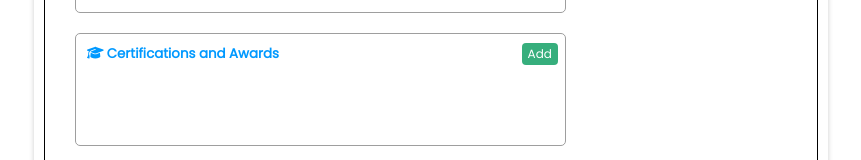
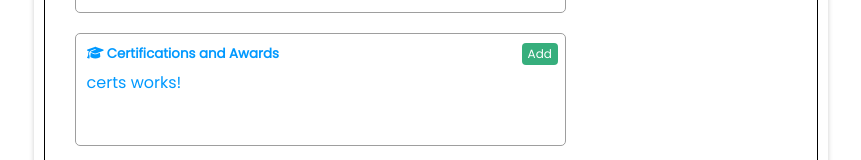
Before and after one commit to hmalindu1/resume-builder, an Angular app: page / in a window 1280 px wide. Shown: the part 529-689 px from the top of the page, without its empty margins (209-1070 px from the left). Built offline with nearby package versions, Linux system fonts and the light colour scheme; data requests are answered from the project's data file.

Commit message:
certs component added into app component

```diff
--- a/src/app/app.component.html
+++ b/src/app/app.component.html
@@ -10,6 +10,7 @@
         </div>
         <div class="topic-left">
             <app-certs-header></app-certs-header>
+            <app-certs></app-certs>
         </div>
     </div>
 </div>
```
